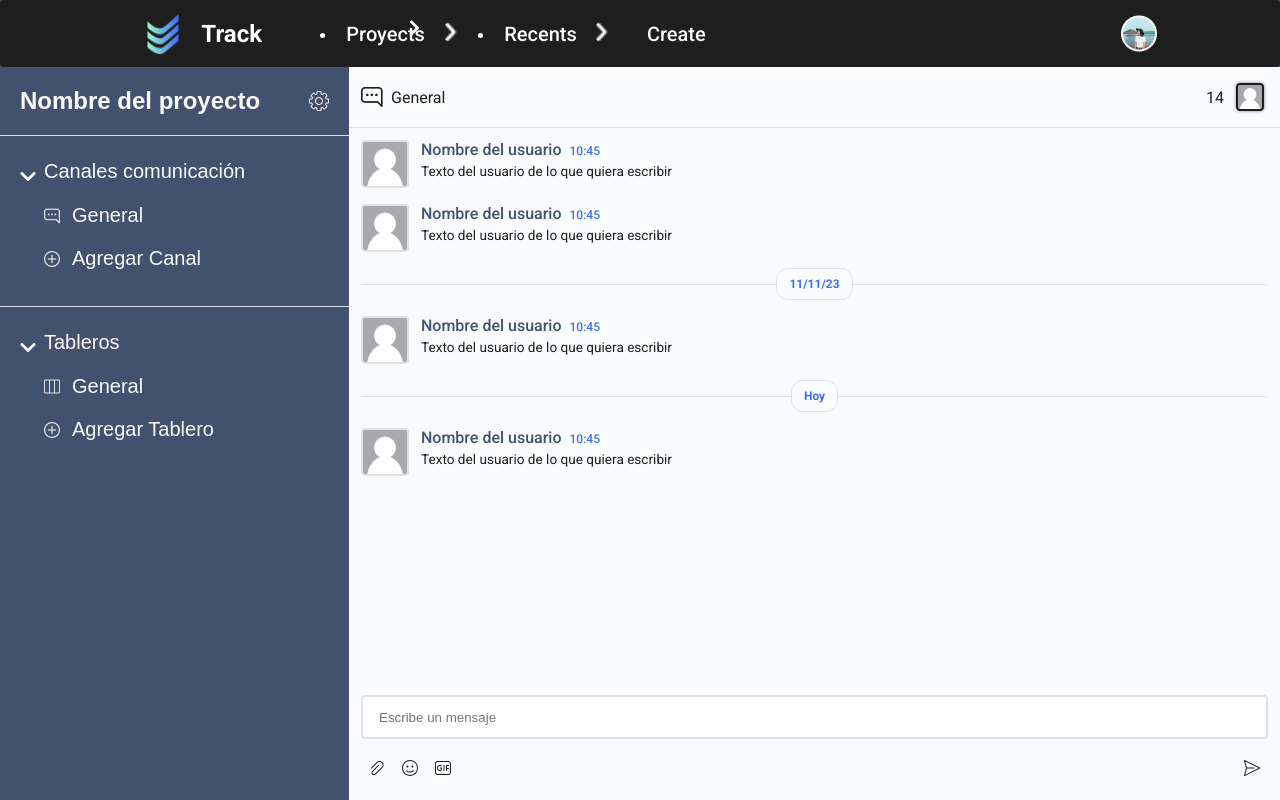
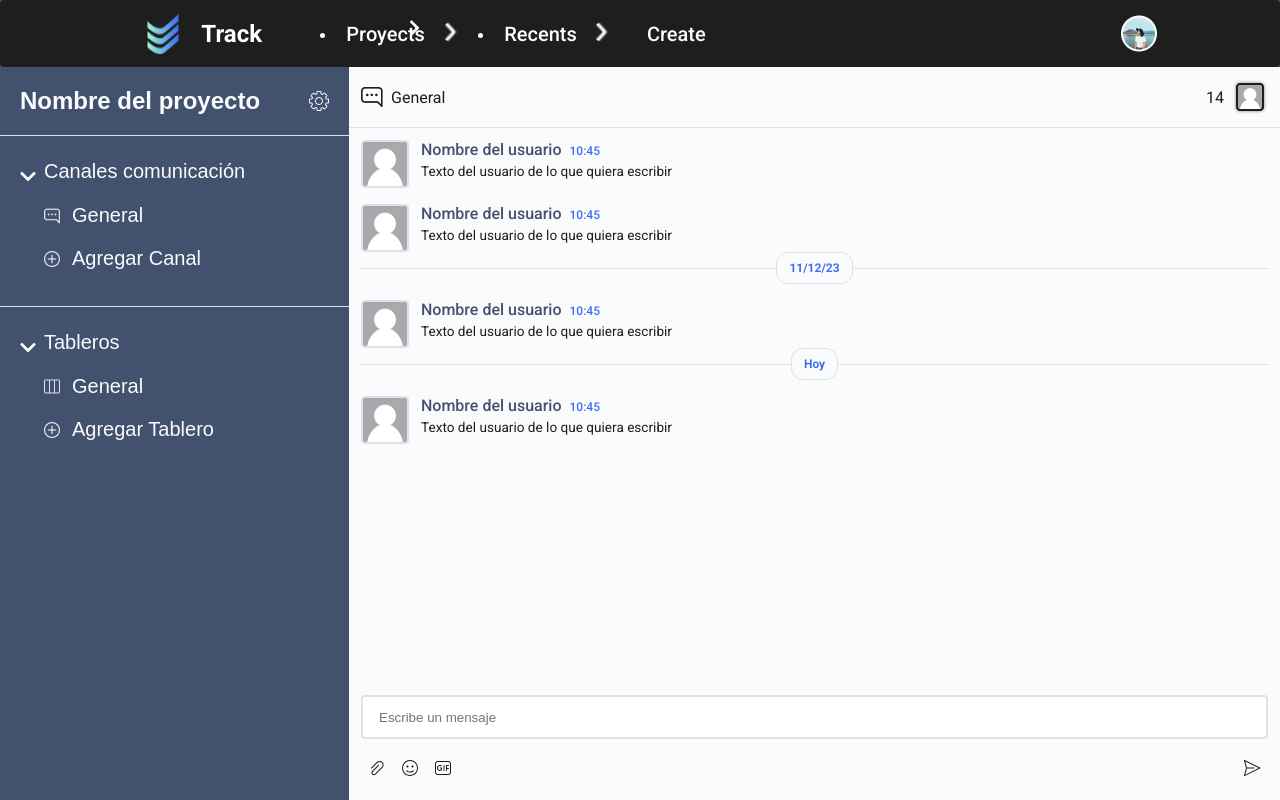
Before and after one commit to No-Country/S12-15-T-Java-React, a Next.js app in the folder frontend/: page /login/1/home/1/channel in a window 1280 px wide. Built offline with nearby package versions, Linux system fonts and the light colour scheme.

Commit message:
feat: send new channel message

```diff
--- a/frontend/src/app/login/[id]/home/[idWorkspace]/channel/page.jsx
+++ b/frontend/src/app/login/[id]/home/[idWorkspace]/channel/page.jsx
@@ -1,36 +1,47 @@
-import ChannelMessage from '@/components/ChannelMessage';
-import ChannelMessagesDivider from '@/components/ChannelMessagesDivider';
-import ChannelWriteMessage from '@/components/ChannelWriteMessage';
+'use client';
+import ChannelMessage from '@/components/channel/ChannelMessage';
+import ChannelMessagesDivider from '@/components/channel/ChannelMessagesDivider';
+import ChannelWriteMessage from '@/components/channel/ChannelWriteMessage';
 import styles from '@/styles/channel.module.css';
-
+import { useState } from 'react';
 const message = [
 	{
 		id: 1,
 		username: 'Nombre del usuario',
-		date_time: '10:45',
+		date: '',
+		time: '10:45',
 		message: 'Texto del usuario de lo que quiera escribir',
 	},
 	{
 		id: 2,
 		username: 'Nombre del usuario',
-		date_time: '10:45',
+		date: '',
+		time: '10:45',
 		message: 'Texto del usuario de lo que quiera escribir',
 	},
 	{
 		id: 3,
 		username: 'Nombre del usuario',
-		date_time: '10:45',
+		date: '',
+		time: '10:45',
 		message: 'Texto del usuario de lo que quiera escribir',
 	},
 	{
 		id: 4,
 		username: 'Nombre del usuario',
-		date_time: '10:45',
+		date: '',
+		time: '10:45',
 		message: 'Texto del usuario de lo que quiera escribir',
 	},
 ];
 
 const ChannelPage = () => {
+	const [messages, setMessages] = useState(message);
+
+	const handleSendMessage = (newMessage) => {
+		setMessages((prevMessages) => [...prevMessages, newMessage]);
+	};
+
 	return (
 		<div className={styles.container}>
 			<div className={styles.title}>
@@ -48,16 +59,16 @@ const ChannelPage = () => {
 			</div>
 			<hr />
 			<div className={styles.messages}>
-				{/*To-Do Map messages handling change of dates*/}
-				<ChannelMessage msg={message[0]} />
-				<ChannelMessage msg={message[1]} />
-				<ChannelMessagesDivider date="11/11/23" />
-				<ChannelMessage msg={message[2]} />
-				<ChannelMessagesDivider date="Hoy" />
-				<ChannelMessage msg={message[3]} />
+				{messages.map((msg, index) => (
+					<div key={index}>
+						<ChannelMessage msg={msg} />
+						{index === 1 && <ChannelMessagesDivider date="11/12/23" />}
+						{index === 2 && <ChannelMessagesDivider date="Hoy" />}
+					</div>
+				))}
 			</div>
 			<div className={styles.write_message}>
-				<ChannelWriteMessage />
+				<ChannelWriteMessage handleSendMessage={handleSendMessage} />
 			</div>
 		</div>
 	);
--- /dev/null
+++ b/frontend/src/components/channel/ChannelEmojiPicker.jsx
@@ -0,0 +1,5 @@
+const ChannelEmojiPicker = () => {
+	return <div>ChannelEmojiPicker</div>;
+};
+
+export default ChannelEmojiPicker;
--- a/frontend/src/components/ChannelMessage.jsx
+++ b/frontend/src/components/channel/ChannelMessage.jsx
@@ -1,7 +1,7 @@
 import styles from '@/styles/channelMessage.module.css';
 
 const ChannelMessage = ({ msg }) => {
-	const { username, date_time, message } = msg;
+	const { username, time, message } = msg;
 	return (
 		<div className={styles.message_container}>
 			<div className={styles.image_container}>
@@ -10,7 +10,7 @@ const ChannelMessage = ({ msg }) => {
 			<div className={styles.message}>
 				<div className={styles.username}>
 					{username}
-					<span className={styles.date_time}>{date_time}</span>
+					<span className={styles.date_time}>{time}</span>
 				</div>
 				<span className={styles.message_text}>{message}</span>
 			</div>
--- a/frontend/src/components/ChannelWriteMessage.jsx
+++ b/frontend/src/components/channel/ChannelWriteMessage.jsx
@@ -1,12 +1,50 @@
+'use client';
+import { useState } from 'react';
 import styles from '@/styles/channelWriteMessage.module.css';
 
-const ChannelWriteMessage = () => {
+const ChannelWriteMessage = ({ handleSendMessage }) => {
+	const [newMessage, setNewMessage] = useState('');
+
+	const handleSubmit = (e) => {
+		e.preventDefault();
+
+		if (newMessage.trim() === '') {
+			// Puedes manejar la lógica si el mensaje está vacío
+			return;
+		}
+
+		const currentDate = new Date();
+
+		// Formatear la fecha como dd/mm/yyyy
+		const formattedDate = `${currentDate.getDate()}/${
+			currentDate.getMonth() + 1
+		}/${currentDate.getFullYear()}`;
+
+		// Formatear la hora como hh:mm
+		const formattedTime = `${currentDate.getHours()}:${currentDate.getMinutes()}`;
+
+		const messageObject = {
+			id: Math.random(),
+			username: 'Nombre del usuario',
+			date: formattedDate,
+			time: formattedTime,
+			message: newMessage,
+		};
+
+		//Send Message
+		handleSendMessage(messageObject);
+
+		//Clear input
+		setNewMessage('');
+	};
 	return (
-		<form className={styles.form}>
+		<form className={styles.form} onSubmit={handleSubmit}>
 			<input
 				type="text"
 				className={styles.write_message_input}
 				placeholder="Escribe un mensaje"
+				value={newMessage}
+				onChange={(e) => setNewMessage(e.target.value)}
 			/>
 			<div className={styles.menu}>
 				<div>
@@ -47,7 +85,7 @@ const ChannelWriteMessage = () => {
 						/>
 					</svg>
 				</div>
-				<div>
+				<button type="submit">
 					<svg
 						xmlns="http://www.w3.org/2000/svg"
 						width="20"
@@ -60,7 +98,7 @@ const ChannelWriteMessage = () => {
 							fill="#1E1E1E"
 						/>
 					</svg>
-				</div>
+				</button>
 			</div>
 		</form>
 	);
```
Also changed, not shown: frontend/src/components/channel/ChannelMessagesDivider.jsx (renamed from frontend/src/components/ChannelMessagesDivider.jsx).
